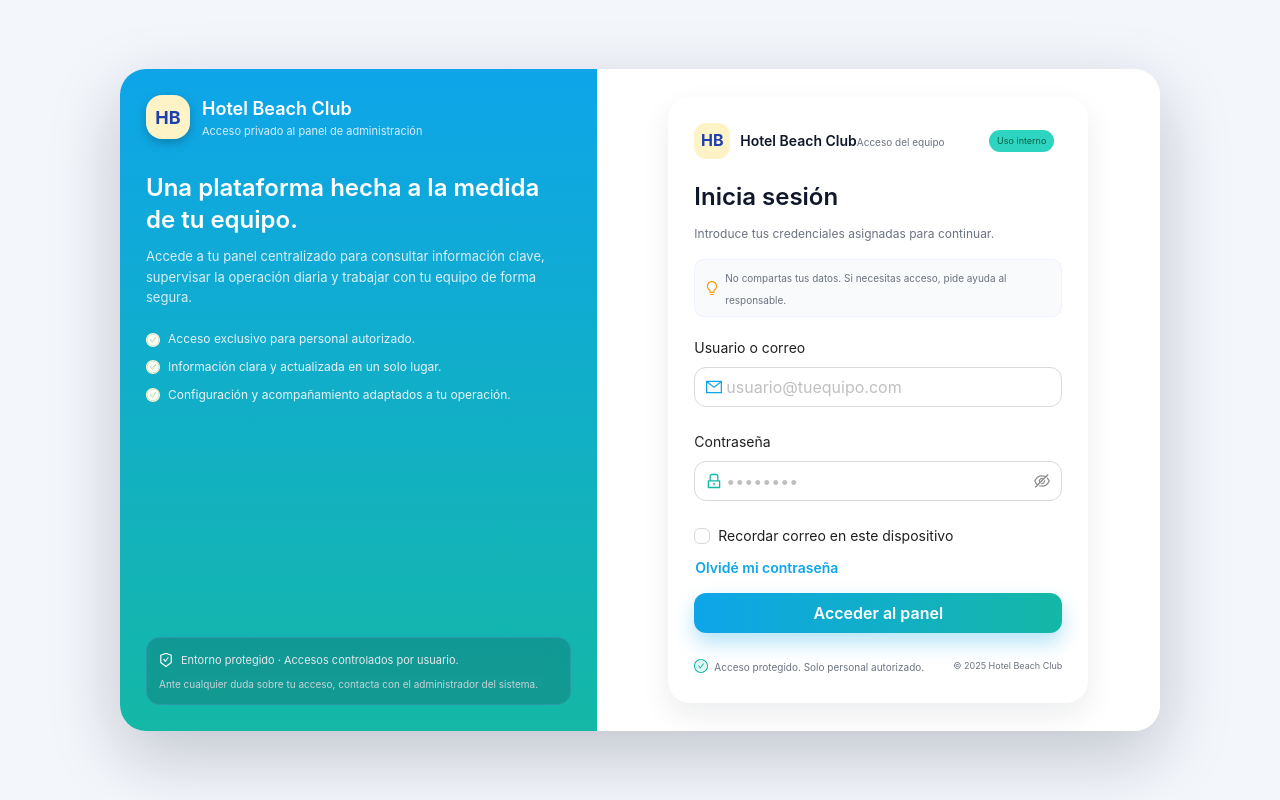
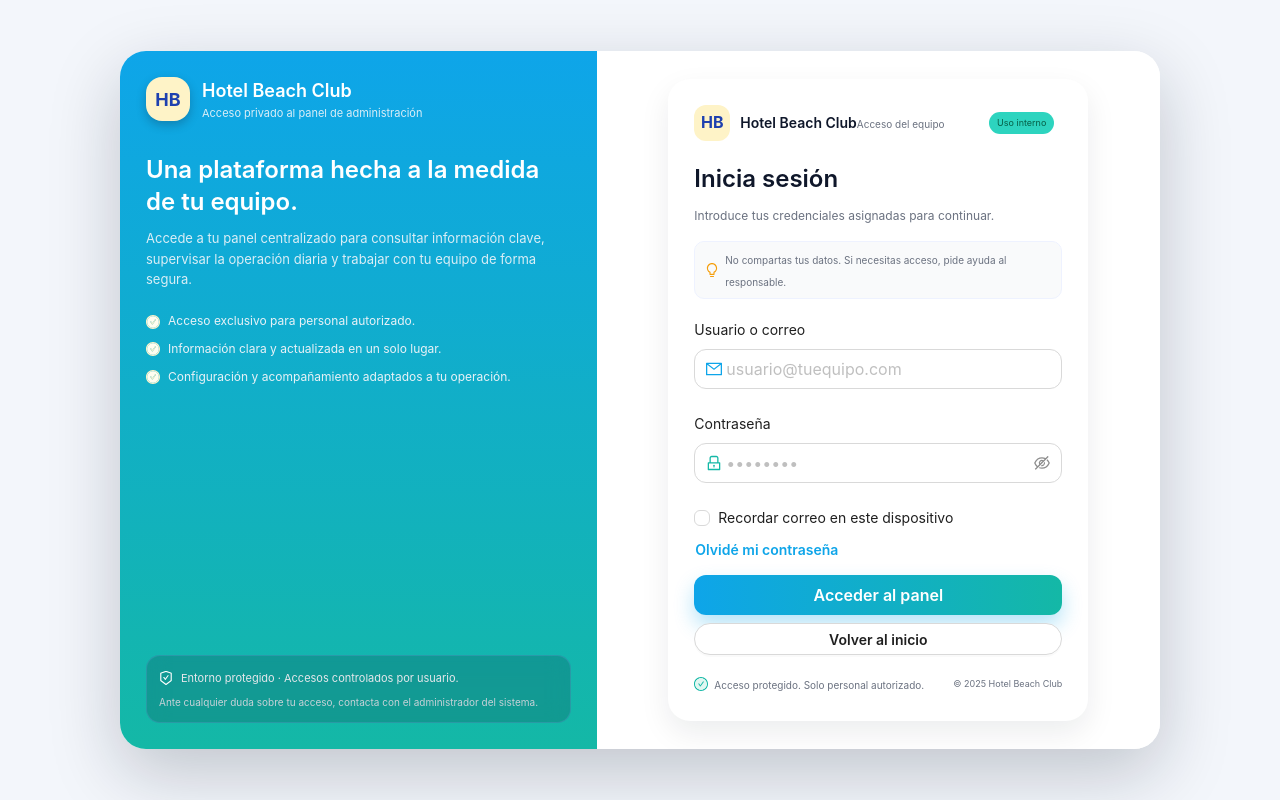
Before and after one commit to cristianHNITSP/WebsiteBeachClub, a React (Vite) app in the folder frida-app/: page /hotelesfrida.app/panel.web/login.panel.web in a window 1280 px wide. Built offline with nearby package versions, Linux system fonts and the light colour scheme; no server answers.

Commit message:
Cambios:
Se anexo un boton al panel login que retorna a la website

```diff
--- a/frida-app/src/pages/InicioSesionPanel.jsx
+++ b/frida-app/src/pages/InicioSesionPanel.jsx
@@ -123,9 +123,7 @@ const InicioSesionPanel = () => {
           backendMsg ||
             "Tu usuario está inactivo. Contacta al administrador del sistema para recuperar el acceso."
         );
-        messageApi.warning(
-          "Tu usuario esta inactivo."
-        );
+        messageApi.warning("Tu usuario esta inactivo.");
       }
       // ❌ Credenciales incorrectas
       else if (errorCode === "INVALID_CREDENTIALS") {
@@ -604,6 +602,20 @@ const InicioSesionPanel = () => {
                     >
                       Acceder al panel
                     </Button>
+
+                    {/* 🔙 Botón para regresar a la ruta raíz */}
+                    <Button
+                      type="default"
+                      size="middle"
+                      block
+                      onClick={() => navigate("/")}
+                      style={{
+                        borderRadius: 999,
+                        marginTop: 4,
+                      }}
+                    >
+                      Volver al inicio
+                    </Button>
                   </Form>
 
                   {/* Pie */}
```
